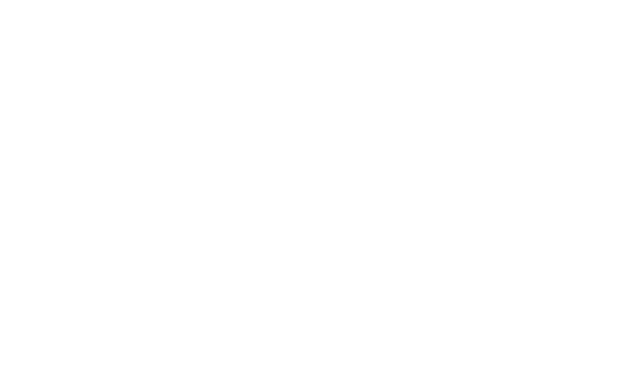
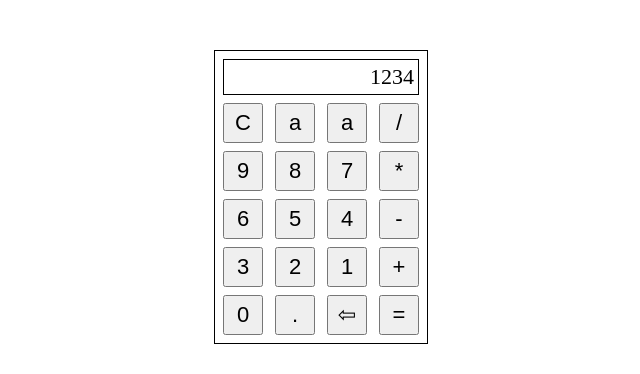
Before and after one commit to Shannqa/calculator, a plain HTML site: page index.html in a window 1280 px wide. Shown: the whole page, without its empty margins (319-959 px from the left). Drawn offline with Linux system fonts and the light colour scheme.

Commit message:
Add very basic calculator display

```diff
--- a/css/styles.css
+++ b/css/styles.css
@@ -0,0 +1,41 @@
+body {
+  margin: 0;
+  padding: 0;
+  display: flex;
+  align-items: center;
+  justify-content: center;
+}
+
+.calculator {
+  display: flex;
+  flex-direction: column;
+  justify-content: center;
+  border: 1px black solid;
+  margin-top: 50px;
+  padding: 4px;
+}
+
+.display {
+  display: flex;
+  justify-content: right;
+  margin: 4px;
+  padding: 4px;
+  font-size: 22px;
+  border: 1px black solid;
+}
+
+.buttons {
+
+}
+
+button {
+  font-size: 22px;
+  margin: 4px;
+  padding: 4px 8px;
+  width: 40px;
+  height: 40px;
+}
+
+.button-number {
+
+}
--- a/index.html
+++ b/index.html
@@ -7,6 +7,40 @@
   <title>Calculator</title>
 </head>
 <body>
-
+  <div class="calculator">
+    <div class="display">1234</div>
+    <div class="buttons">
+      <div class="buttons-row">
+        <button>C</button>
+        <button>a</button>
+        <button>a</button>
+        <button>/</button>
+      </div>
+      <div class="buttons-row">
+        <button class="button-number">9</button>
+        <button class="button-number">8</button>
+        <button class="button-number">7</button>
+        <button>*</button>
+      </div>
+      <div class="buttons-row">
+        <button class="button-number">6</button>
+        <button class="button-number">5</button>
+        <button class="button-number">4</button>
+        <button>-</button>
+      </div>
+      <div class="buttons-row">
+        <button class="button-number">3</button>
+        <button class="button-number">2</button>
+        <button class="button-number">1</button>
+        <button>+</button>
+      </div>
+      <div class="buttons-row">
+        <button>0</button>
+        <button>.</button>
+        <button>&#8678;</button>
+        <button>=</button>
+      </div>
+    </div>
+  </div>
 </body>
 </html>
```
